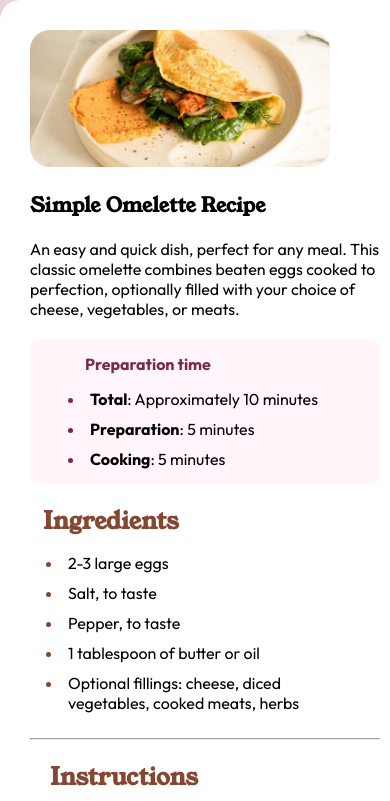
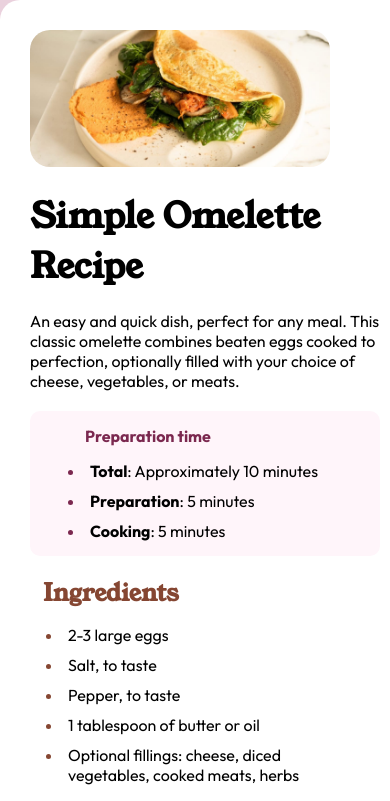
Before and after one commit to anitadenn/Recipe-page, a plain HTML site: page index.html in a window 390 px wide. Shown: the top 801 px of the page. Drawn offline with Linux system fonts and the light colour scheme.

Commit message:
initial commit

```diff
--- a/style.css
+++ b/style.css
@@ -146,7 +146,5 @@ position: relative;
         width: 300px;
         border-radius: 20px;
     }
-    .recipe h1{
-        font-size: 20px;
-    }
+
 }
```
